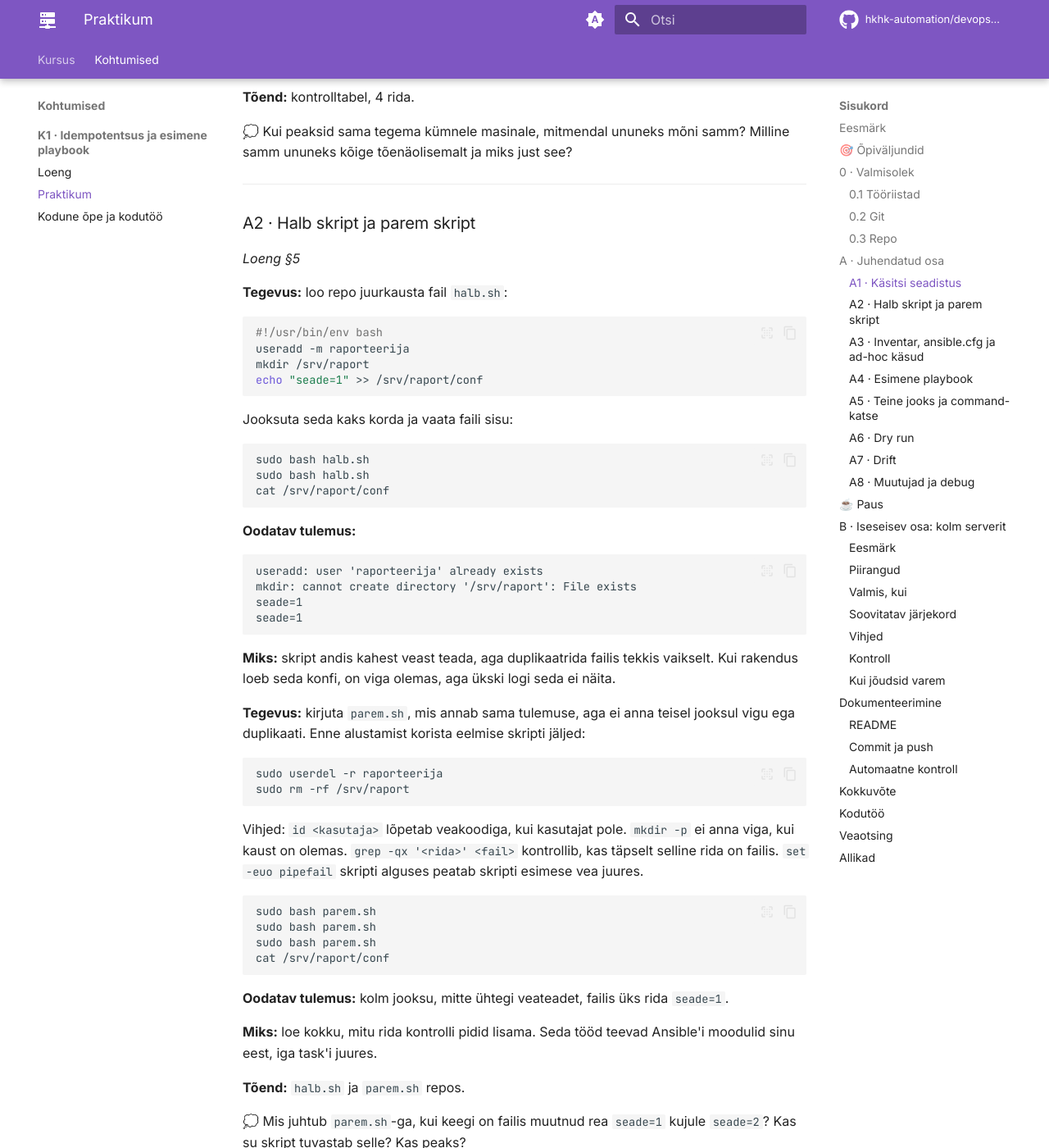
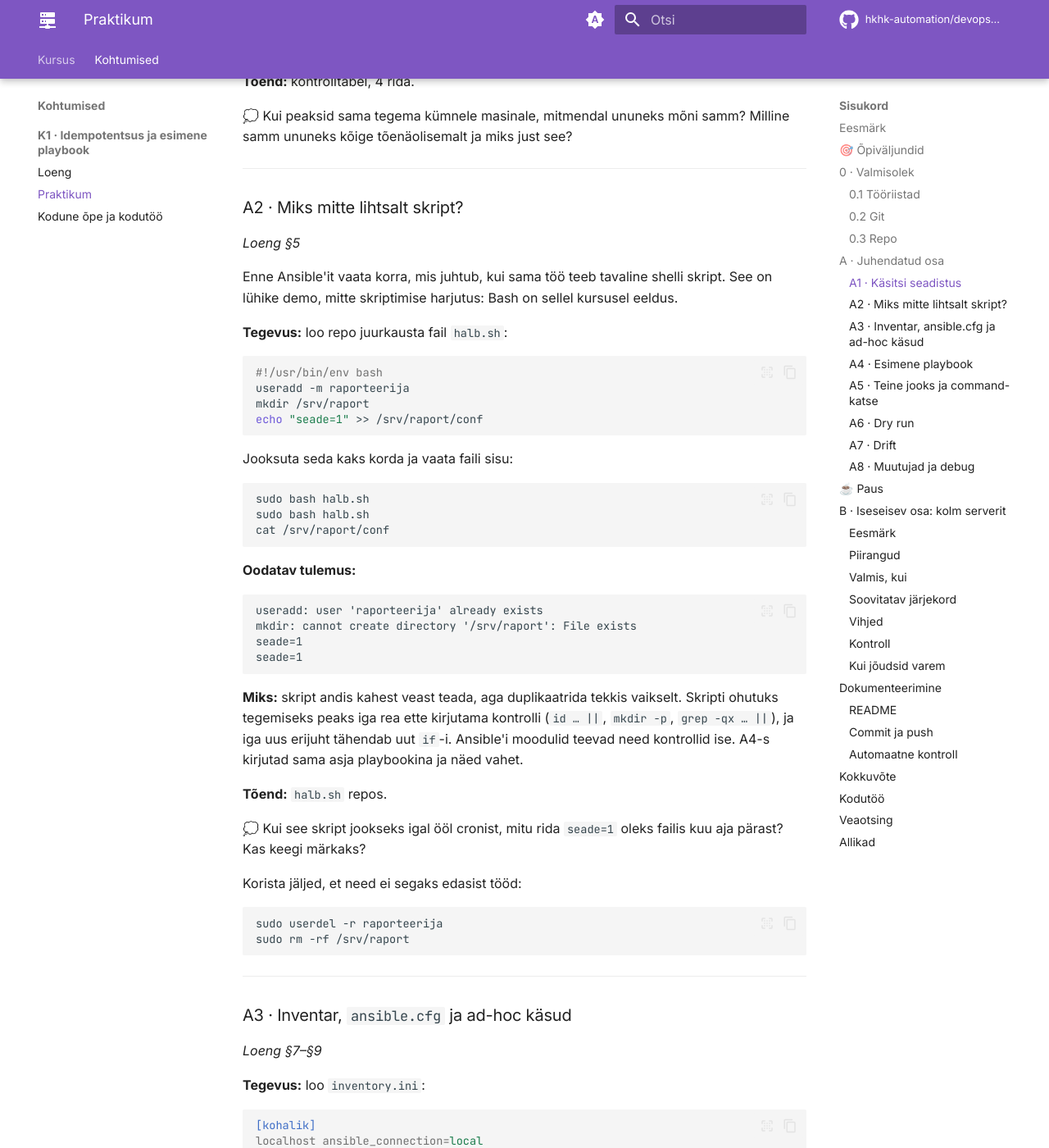
Before and after one commit to hkhk-automation/devops-lite, an MkDocs documentation site: the page built from docs/week01/lab.md, in a window 1280 px wide and 1400 px high, scrolled down 4277 px. Shown: the whole window at 82% size. Built offline with MkDocs 1.6.1 and Material for MkDocs 9.7.7, drawn with Linux system fonts in a browser that asks for light colours; comment, search, counter and statistics services are not loaded; some of the changed text lies outside the part shown.

Commit message:
K1 materjalid

````diff
--- a/docs/week01/lab.md
+++ b/docs/week01/lab.md
@@ -118,7 +118,6 @@ Kõik tänased failid lähevad selle repo juurkausta. Lõpuks on struktuur selli
 ├── inventory.ini
 ├── bootstrap.yml
 ├── halb.sh
-├── parem.sh
 ├── README.md
 └── logid/
     ├── teine_jooks.txt
@@ -171,9 +170,11 @@ curl -s localhost
 
 ---
 
-### A2 · Halb skript ja parem skript
+### A2 · Miks mitte lihtsalt skript?
 
 *Loeng §5*
+
+Enne Ansible'it vaata korra, mis juhtub, kui sama töö teeb tavaline shelli skript. See on lühike demo, mitte skriptimise harjutus: Bash on sellel kursusel eeldus.
 
 **Tegevus:** loo repo juurkausta fail `halb.sh`:
 
@@ -201,31 +202,18 @@ seade=1
 seade=1
 ```
 
-**Miks:** skript andis kahest veast teada, aga duplikaatrida failis tekkis vaikselt. Kui rakendus loeb seda konfi, on viga olemas, aga ükski logi seda ei näita.
+**Miks:** skript andis kahest veast teada, aga duplikaatrida tekkis vaikselt. Skripti ohutuks tegemiseks peaks iga rea ette kirjutama kontrolli (`id … ||`, `mkdir -p`, `grep -qx … ||`), ja iga uus erijuht tähendab uut `if`-i. Ansible'i moodulid teevad need kontrollid ise. A4-s kirjutad sama asja playbookina ja näed vahet.
 
-**Tegevus:** kirjuta `parem.sh`, mis annab sama tulemuse, aga ei anna teisel jooksul vigu ega duplikaati. Enne alustamist korista eelmise skripti jäljed:
+**Tõend:** `halb.sh` repos.
+
+💭 Kui see skript jookseks igal ööl cronist, mitu rida `seade=1` oleks failis kuu aja pärast? Kas keegi märkaks?
+
+Korista jäljed, et need ei segaks edasist tööd:
 
 ```bash
 sudo userdel -r raporteerija
 sudo rm -rf /srv/raport
 ```
-
-Vihjed: `id <kasutaja>` lõpetab veakoodiga, kui kasutajat pole. `mkdir -p` ei anna viga, kui kaust on olemas. `grep -qx '<rida>' <fail>` kontrollib, kas täpselt selline rida on failis. `set -euo pipefail` skripti alguses peatab skripti esimese vea juures.
-
-```bash
-sudo bash parem.sh
-sudo bash parem.sh
-sudo bash parem.sh
-cat /srv/raport/conf
-```
-
-**Oodatav tulemus:** kolm jooksu, mitte ühtegi veateadet, failis üks rida `seade=1`.
-
-**Miks:** loe kokku, mitu rida kontrolli pidid lisama. Seda tööd teevad Ansible'i moodulid sinu eest, iga task'i juures.
-
-**Tõend:** `halb.sh` ja `parem.sh` repos.
-
-💭 Mis juhtub `parem.sh`-ga, kui keegi on failis muutnud rea `seade=1` kujule `seade=2`? Kas su skript tuvastab selle? Kas peaks?
 
 ---
 
@@ -816,7 +804,7 @@ Ava GitHubis oma repo → **Actions**. Viimase push'i juures jookseb kontroll. K
 
 | Kontroll | Mida vaatab |
 |---|---|
-| K1 | failid `halb.sh`, `parem.sh`, `inventory.ini`, `bootstrap.yml`, `logid/teine_jooks.txt`, `README.md` olemas |
+| K1 | failid `halb.sh`, `inventory.ini`, `bootstrap.yml`, `logid/teine_jooks.txt`, `README.md` olemas |
 | K2 | `bootstrap.yml` süntaks |
 | K3 | päris moodulid, `command`/`shell` puudub |
 | K4 | `logid/teine_jooks.txt` sisaldab `changed=0` |
````
Also changed, not shown: docs/index.md (+3 -3 lines), docs/week01/homework.md (+14 -13 lines), docs/week01/lecture.md (+33 -0 lines).
